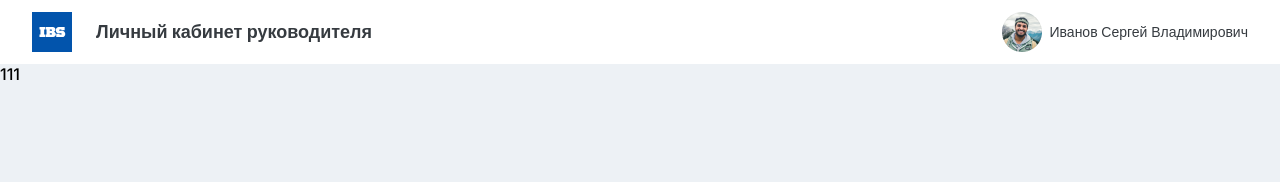
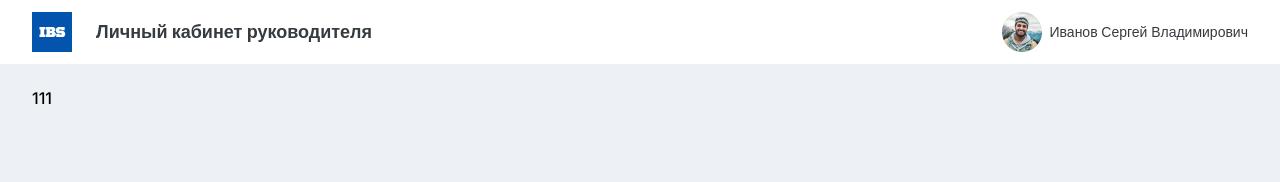
Before and after one commit to cillic33/head-personal-account, a React (Vite) app: page / in a window 1280 px wide. Shown: the top 182 px of the page. Built offline with nearby package versions, Linux system fonts and the light colour scheme; a web font is replaced by a local one.

Commit message:
master | PageContainer, Flexbox

```diff
--- a/src/components/surfaces/Flexbox/index.tsx
+++ b/src/components/surfaces/Flexbox/index.tsx
@@ -9,6 +9,7 @@ const StyledFlexbox = styled.div<Props>`
   justify-content: ${props => props.$justify || undefined};
   flex-direction: ${props => props.$direction || undefined};
   gap: ${props => props.$gap || undefined};
+  padding: ${props => props.$padding || undefined};
 `
 
 const Index = ({children, ...props}: Props) => {
--- a/src/components/surfaces/Flexbox/props.ts
+++ b/src/components/surfaces/Flexbox/props.ts
@@ -12,4 +12,5 @@ export interface Props {
   $justify?: Justify;
   $direction?: Direction;
   $gap?: string;
+  $padding?: string;
 }
--- a/src/layouts/PageContainer/index.tsx
+++ b/src/layouts/PageContainer/index.tsx
@@ -13,7 +13,7 @@ const PageContainer = ({children}: Props) => {
     <StyledPageContainer>
       <Flexbox $direction="column">
         <Header />
-        <Flexbox $justify="space-between">
+        <Flexbox $justify="space-between" $padding="24px 32px">
           {children}
         </Flexbox>
       </Flexbox>
```
